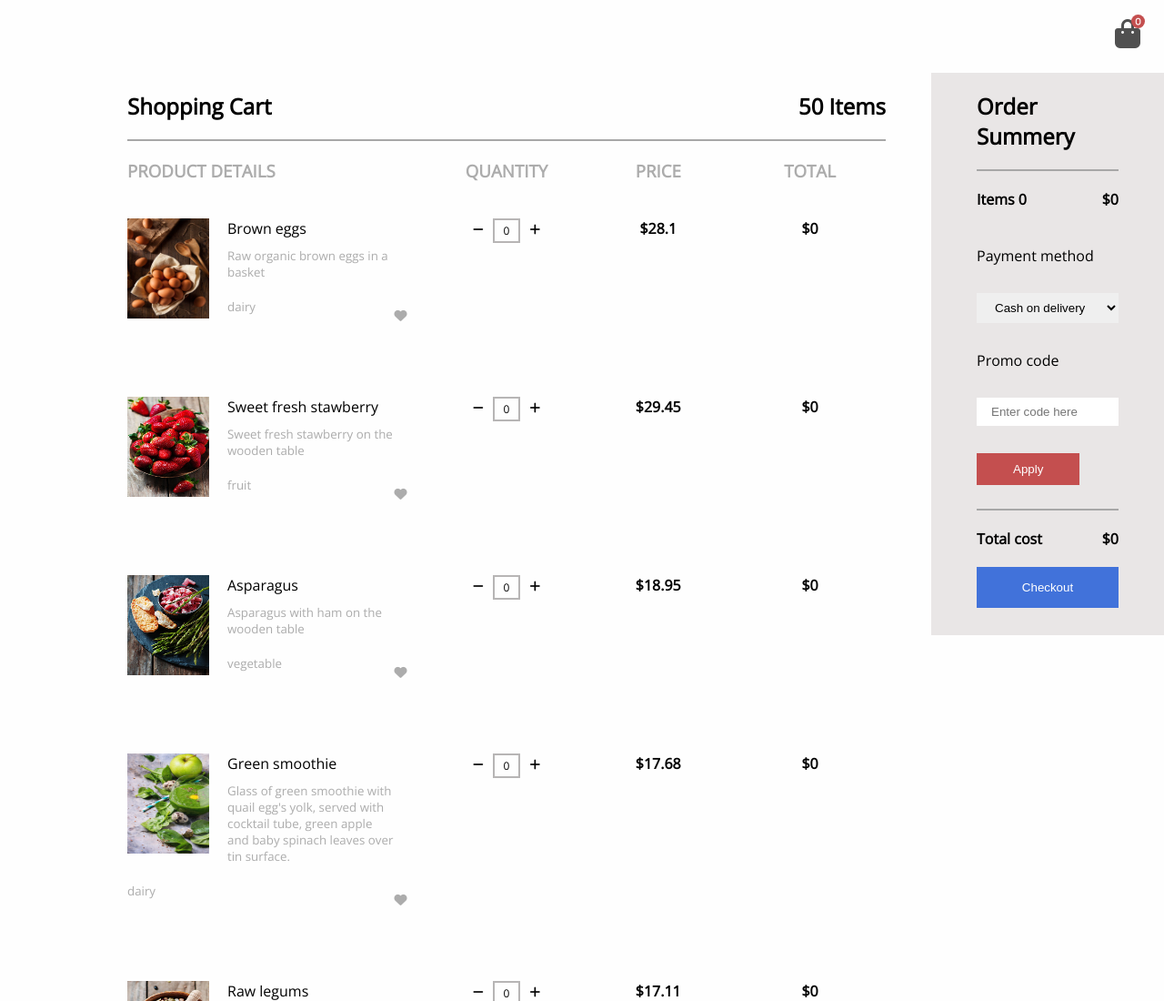
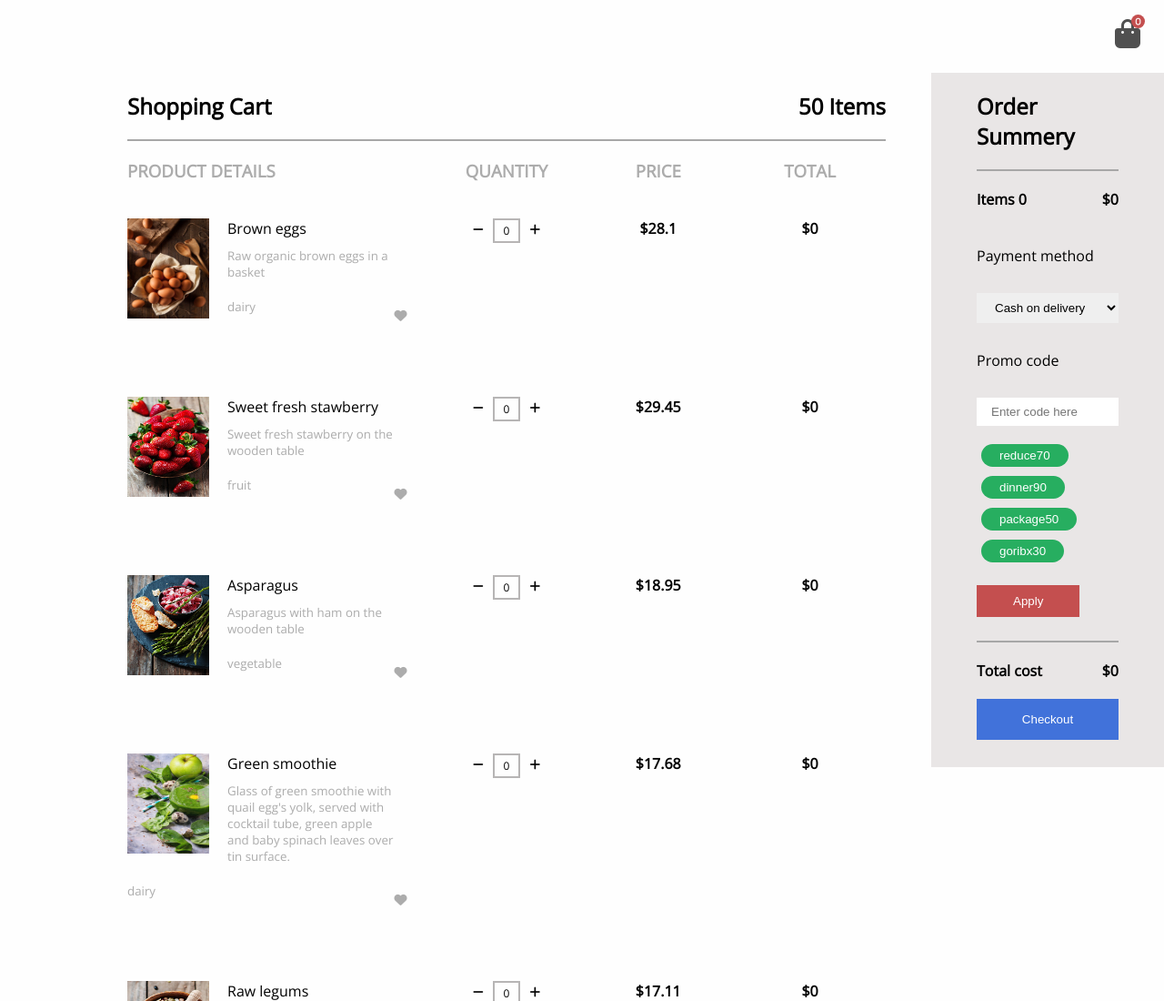
Before and after one commit to taimarahman/shopping-cart-js.github.io, a plain HTML site: page index.html in a window 1280 px wide. Shown: the top 1100 px of the page at 91% size. Drawn offline with nearby package versions, Linux system fonts and the light colour scheme.

Commit message:
Add files via upload

```diff
--- a/index.html
+++ b/index.html
@@ -77,6 +77,9 @@
                 <div class="promo-code">
                     <p>Promo code</p>
                     <input type="text" id="promo-code" placeholder="Enter code here">
+                    <div class="codes">
+                        <!-- <button class="code-btn" id="code">dinner90</button> -->
+                    </div>
                     <button id="apply-btn" class="btn">Apply</button>
                     <small id="error-message" class="error"></small>
                     <h4 id="promo-applied"></h4>
--- a/script.js
+++ b/script.js
@@ -34,7 +34,7 @@ let promoPrice = 0;
 let wishList = [];
 let cartItems = [];
 
-const promoCodeList = [
+let promoCodeList = [
     'reduce70',
     'dinner90',
     'package50',
@@ -95,6 +95,7 @@ async function showItems() {
         itemContainer.appendChild(productEl);
 
     });
+    showPromoCodeList(promoCodeList);
 }
 
 showItems();
@@ -287,7 +288,6 @@ function checkoutCart() {
     }
     // console.log(orderTotalBill,orderTotalPrice);
 
-
 }
 
 function addBtnToCart() {
@@ -406,6 +406,35 @@ function applyPromoCode() {
     return promoPrice;
 }
 
+// show available promoCodes for shortcut
+function showPromoCodeList(codeList) {
+    document.querySelector('.codes').innerHTML = '';
+    codeList.map(function(code) {
+        const codeEl = document.createElement('button');
+        codeEl.classList.add('code-btn');
+        codeBtnOnclcik(codeEl,code);
+        codeEl.innerHTML = code;
+        document.querySelector('.codes').appendChild(codeEl);
+    })
+}
+
+// code btn onclick function
+function codeBtnOnclcik(el,code) {
+    el.onclick = function() {
+        addPromoCode(code);
+    };
+}
+
+// add promo code to the textbox and update available promo code
+function addPromoCode(code) {
+    codeList = promoCodeList.filter((value) => {
+        return value != code;
+    });
+    promoCode.value = code;
+    showPromoCodeList(codeList);
+}
+
+// Event listeners
 applyBtn.addEventListener('click', applyPromoCode);
 
 // open and close wishlist
@@ -417,10 +446,13 @@ closeBtn.addEventListener('click', () => {
     document.querySelector('.dark-back').style.display = 'none';
 });
 
+// checkout cart with added items
 checkoutBtn.addEventListener('click', checkoutCart);
 
+// close checkout cart window
 checkoutCloseBtn.addEventListener('click', () => {
     document.querySelector('.dark-back-checkout').style.display = 'none';
 });
 
+// reload program
 reloadBtn.addEventListener('click', () => window.location.reload())
--- a/style.css
+++ b/style.css
@@ -181,10 +181,23 @@ aside .wrapper {
 
 .btn {
     padding: 10px 40px;
-    margin: 30px 0 16px;
+    margin: 20px 0 16px;
     border: none;
     background-color: #c44f4f;
     color: #fff;
+}
+
+.promo-code .codes {
+    padding-top: 15px;
+}
+
+.code-btn {
+    border: none;
+    border-radius: 15px;
+    padding: 5px 20px;
+    background-color: #27ae60;
+    color: #fff;
+    margin: 5px;
 }
 
 .error {
```
